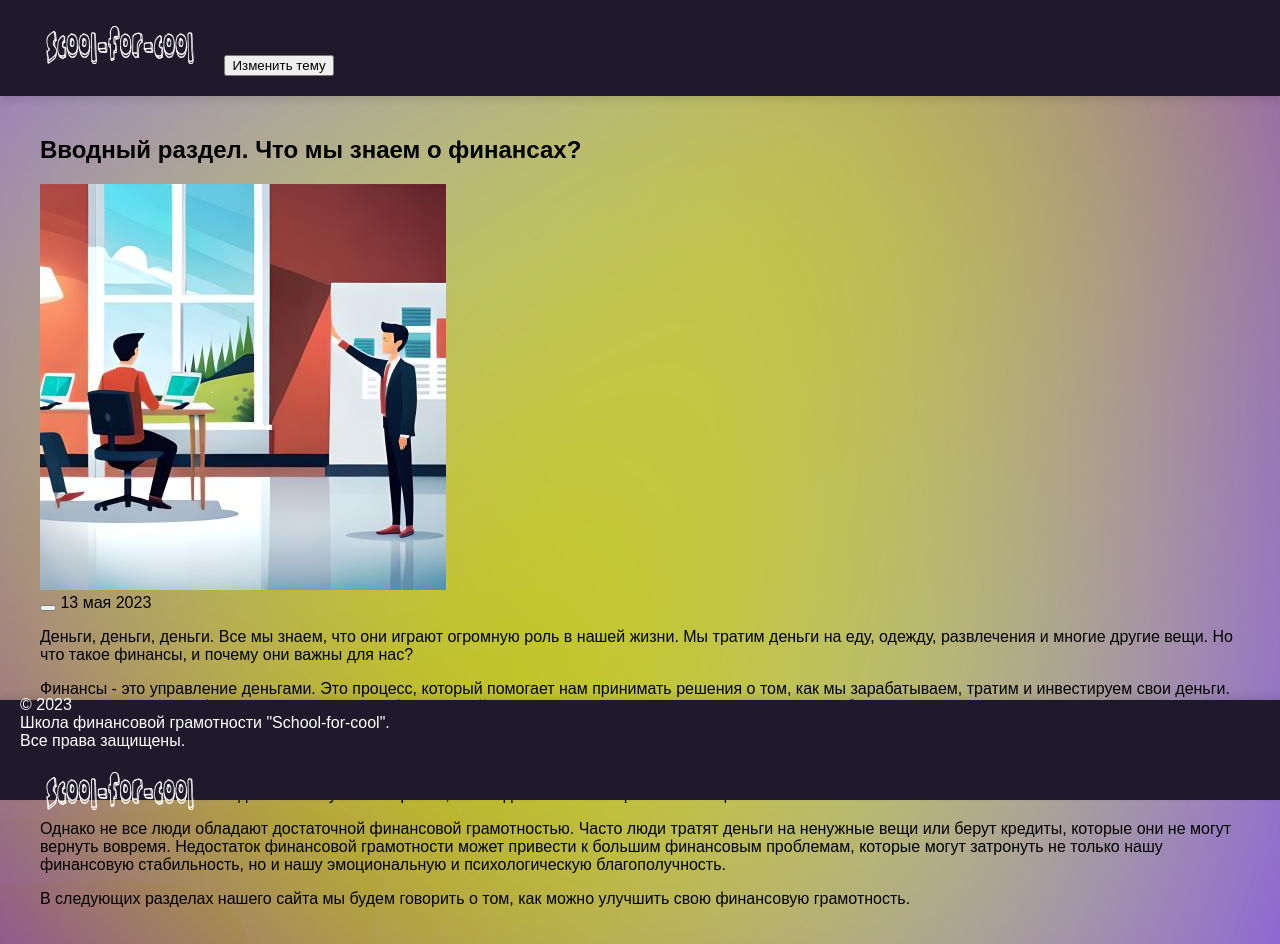
After one commit to ATGGTA8/School-for-cool, a PHP site: the page made by Новая версия/intro.html in a window 1280 px wide. The commit adds this page. Run offline with PHP 8.4, Linux system fonts and the light colour scheme.

Commit message:
Доработка стилей

```diff
--- a/Новая версия/index.html
+++ b/Новая версия/index.html
@@ -19,7 +19,7 @@
           <li class="header-navigation-item"><a href="index.html">Главная</a></li>
             <li class="header-navigation-item"><a href="#">Учебные материалы</a>
             <ul>
-              <li><a href="#">Вводный раздел</a></li>
+              <li><a href="intro.html">Вводный раздел</a></li>
               <li><a href="#">Сам себе калькулятор</a></li>
               <li><a href="#">Подушка безопасности</a></li>
               <li><a href="#">Инвестирование</a></li>
@@ -49,7 +49,7 @@
           <div class="content-1">
             <h2>Вводный раздел</h2>
             <p>Что мы знаем о финансах?</p>
-            <a class="button" href="#">Начать обучение</a>
+            <a class="button" href="intro.html">Начать обучение</a>
             <a class="button" href="#">Пройти тест</a>
           </div>
           <div class="content-2">
--- /dev/null
+++ b/Новая версия/intro.html
@@ -0,0 +1,44 @@
+<!DOCTYPE html>
+<html lang="ru">
+  <head>
+    <meta charset="utf-8">
+    <link rel="stylesheet" href="setting.css">
+    <link rel="stylesheet" href="style.css">
+    <title>Вводный раздел. Что мы знаем о финансах?</title>
+  </head>
+  <body class="page light-theme">
+    <header class="page-header">
+      <div class="container">
+        <span class="header-logo">
+         <a href="index.html"><img src="../img/logo1.png" width="200" height="50" alt="Логотип школы"></a>
+        </span>
+        <button class="theme-button" type="button">Изменить тему</button>
+      </div>
+    </header>
+    <main class="inner-news">
+      <article class="container">
+        <h1 class="inner-heading">Вводный раздел. Что мы знаем о финансах?</h1>
+        <div class="news-full">
+          <img src="../img/logo-intro.jpg" alt="Введение в финансовую грамотность">
+          <div class="news-stats">
+            <button class="heart" type="button"><span class="likes-number"></span></button>
+            <time datetime="2023-05-13">13 мая 2023</time>
+          </div>
+          <p>Деньги, деньги, деньги. Все мы знаем, что они играют огромную роль в нашей жизни. Мы тратим деньги на еду, одежду, развлечения и многие другие вещи. Но что такое финансы, и почему они важны для нас?</p>
+          <p>Финансы - это управление деньгами. Это процесс, который помогает нам принимать решения о том, как мы зарабатываем, тратим и инвестируем свои деньги. Важно понимать, что финансы влияют на все сферы нашей жизни, начиная от того, как мы планируем наш бюджет на месяц, и заканчивая инвестированием нашего капитала на долгосрочные цели.</p>
+          <p>Финансовая грамотность - это ключевой навык, который позволяет нам управлять своими финансами и достигать финансовой стабильности. Она включает в себя знание основных понятий, таких как бюджетирование, инвестирование и управление долгами. Финансовая грамотность помогает нам понимать, как мы можем использовать свои деньги наилучшим образом, чтобы достичь наших финансовых целей.</p>
+          <p>Однако не все люди обладают достаточной финансовой грамотностью. Часто люди тратят деньги на ненужные вещи или берут кредиты, которые они не могут вернуть вовремя. Недостаток финансовой грамотности может привести к большим финансовым проблемам, которые могут затронуть не только нашу финансовую стабильность, но и нашу эмоциональную и психологическую благополучность.</p>
+          <p>В следующих разделах нашего сайта мы будем говорить о том, как можно улучшить свою финансовую грамотность.</p>
+        </div>
+      </article>
+    </main>
+      <footer class="page-footer">
+        <div class="container">
+          <p>© 2023 <br>Школа финансовой грамотности "School-for-cool". <br>Все права защищены.</p>
+          <span class="footer-logo">
+            <img src="../img/logo1.png" width="200" height="50" alt="Логотип школы">
+          </span>
+        </div>
+      </footer>
+
+    <script src="themes.js"></script>
--- a/Новая версия/style.css
+++ b/Новая версия/style.css
@@ -6,7 +6,7 @@ body {
     animation: rotate 6s infinite alternate linear;
     font-family: "Ubuntu", sans-serif;
 }
-header {
+header, footer {
     display: flex;
     justify-content: space-between;
     align-items: center;
@@ -222,21 +222,25 @@ header {
 
   /* Стили для footer */
   footer {
-    background-color: #f5f5f5;
+    background-color: #1E1A2B;
     padding: 20px;
     margin-top: 40px;
     box-shadow: 0 -4px 8px rgba(0, 0, 0, 0.1);
-    position: absolute;
+    position: fixed;
     bottom: 0;
+    left: 0;
+    height: 60px;
     width: 100%;
   }
 
   .main-footer {
     color: #ffffff;
     background-color: #1E1A2B;
-    position: absolute;
-  bottom: 0;
-  width: 100%;
+    position: fixed;
+    bottom: 0;
+    left: 0;
+    height: 80px;
+    width: 100%;
   }
 
   .footer-info  {
```
Also changed, not shown: img/logo-intro.jpg (added), Новая версия/img/intro.html (added).
